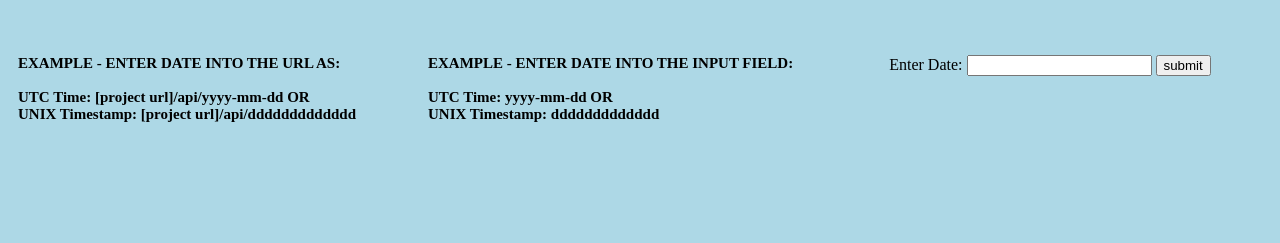
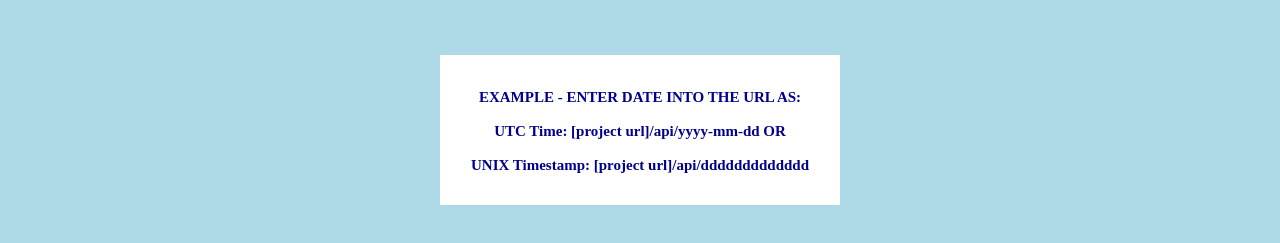
Before and after one commit to njkovaly/boilerplate-project-timestamp-main, a website: page views/index.html in a window 1280 px wide. Shown: the part 61-304 px from the top of the page. Drawn offline with Linux system fonts and the light colour scheme.

Commit message:
9/26/23 edition

```diff
--- a/views/index.html
+++ b/views/index.html
@@ -5,8 +5,10 @@
     <title>Timestamp Project</title>
     <style>
       .instruct {
-        float: left;
-        margin-left: 10px;
+        background-color: white;
+        color: darkblue;
+        text-align: center;
+        margin: auto;
         height: 150px;
         width: 400px;
         font-size: 15px;
@@ -16,33 +18,14 @@
         background-color: lightblue;
       }
     </style>
-    <script>
-      function myFunction() {
-        let date = "localhost:3000/api/" + document.getElementById("date").value;
-        return date
-      }
-    </script>
   </head>
   <body>
-    <h1 align="center";>Timestamp Microservice</h1><br><br>
+    <h1 align="center">Timestamp Microservice</h1><br><br>
     <div>
-      <div class="instruct">
+      <div class="instruct"><br><br>
         <b>EXAMPLE - ENTER DATE INTO THE URL AS:<br><br>
-        UTC Time:  [project url]/api/yyyy-mm-dd   OR<br>
+        UTC Time:  [project url]/api/yyyy-mm-dd  OR<br><br>
         UNIX Timestamp:  [project url]/api/ddddddddddddd</b></div>
-
-        <div class="instruct">
-          <b>EXAMPLE - ENTER DATE INTO THE INPUT FIELD:<br><br>
-          UTC Time: yyyy-mm-dd   OR<br>
-          UNIX Timestamp: ddddddddddddd</b></div>
-    </div>
-
-    <div align="center">
-      <form action="api/" align="center" method="get">
-        <label for="date" id="date-label">Enter Date:</label>
-        <input type="text" id="date" name="date" background-color="blue">
-        <input type="submit" id="submit" value="submit" color="blue">
-      </form>
     </div>
   </body>
 </html>
```
Also changed, not shown: index.js (+8 -9 lines).
